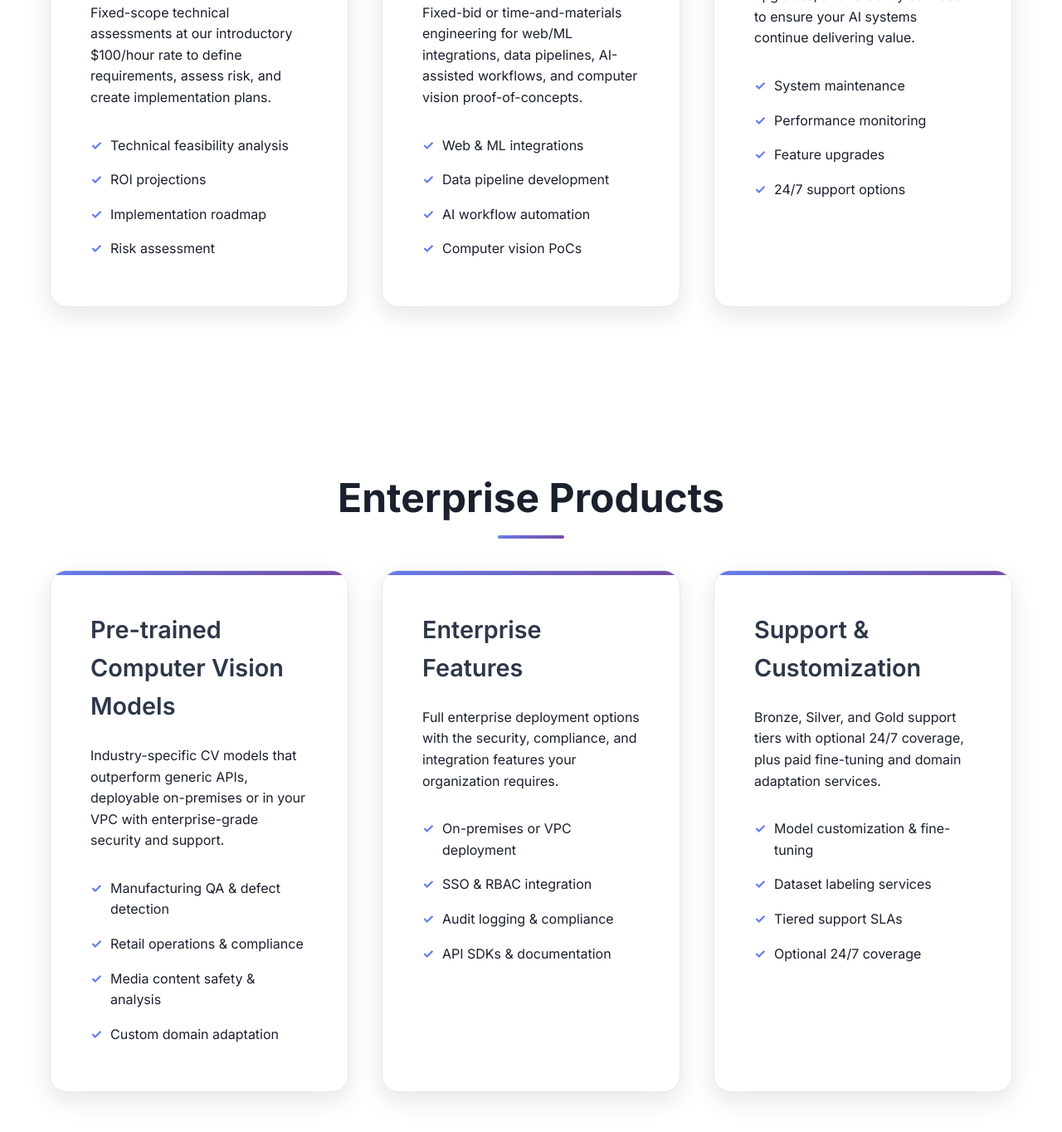
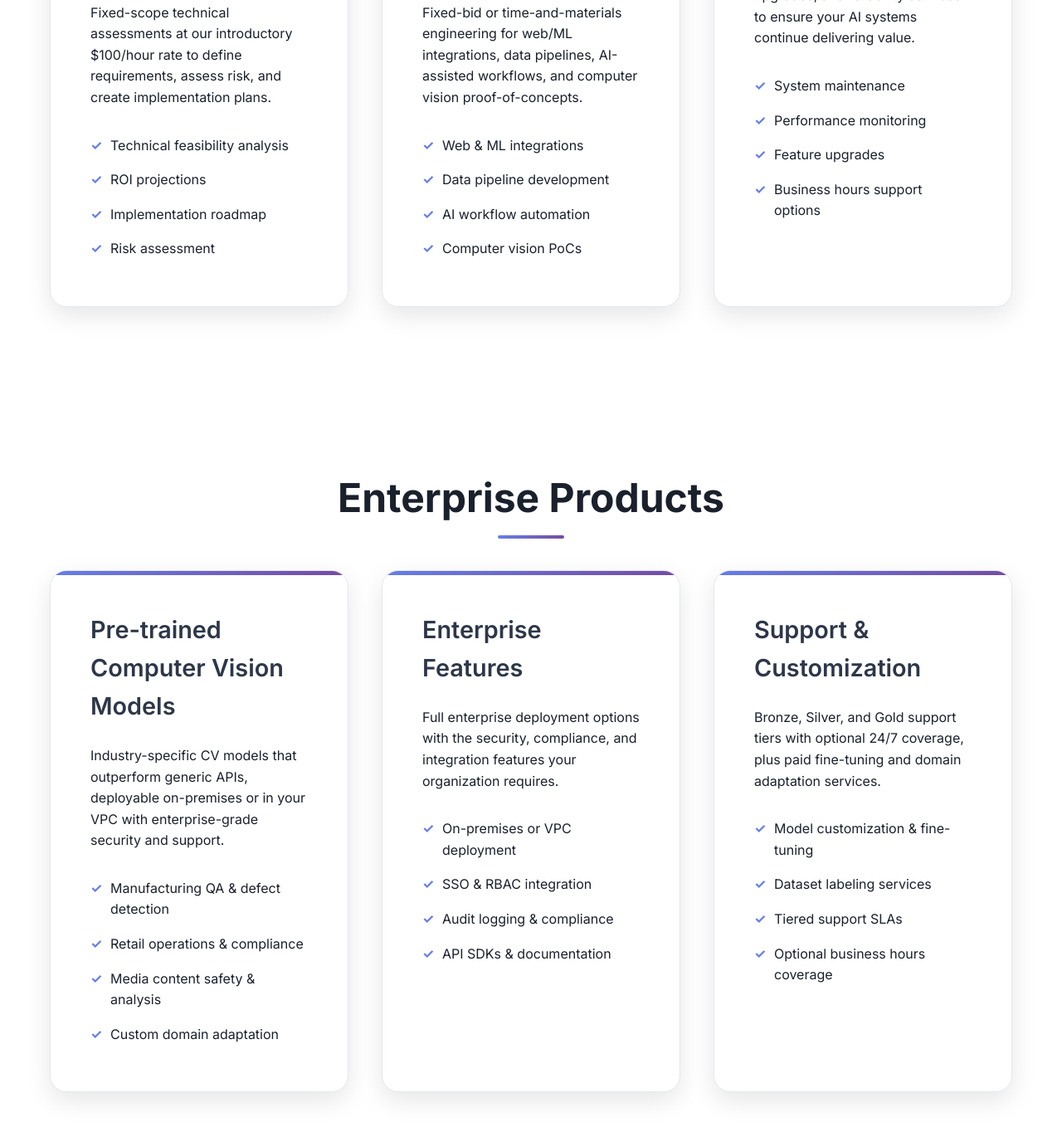
Before and after one commit to kodaai-dev/company_website, a plain HTML site: page index.html in a window 1280 px wide. Shown: the part 1751-3115 px from the top of the page at 83% size. Drawn offline with Linux system fonts and the light colour scheme.

Commit message:
edit text

```diff
--- a/index.html
+++ b/index.html
@@ -654,7 +654,7 @@
                         <li>System maintenance</li>
                         <li>Performance monitoring</li>
                         <li>Feature upgrades</li>
-                        <li>24/7 support options</li>
+                        <li>Business hours support options</li>
                     </ul>
                 </div>
             </div>
@@ -694,7 +694,7 @@
                         <li>Model customization & fine-tuning</li>
                         <li>Dataset labeling services</li>
                         <li>Tiered support SLAs</li>
-                        <li>Optional 24/7 coverage</li>
+                        <li>Optional business hours coverage</li>
                     </ul>
                 </div>
             </div>
```
Also changed, not shown: 2 other files.
